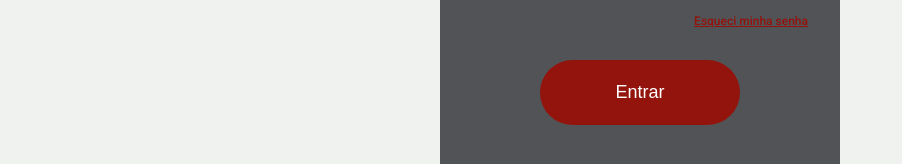
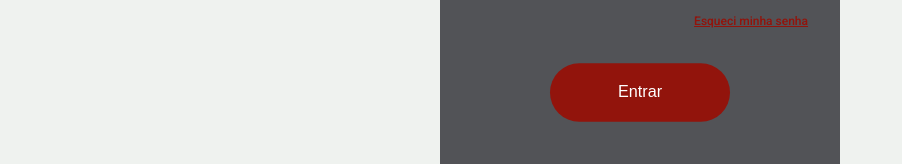
Before and after one commit to AbatCaverna/repfinder, a React (Create React App) app: page /login in a window 1280 px wide. Shown: the part 377-541 px from the top of the page, without its empty margins (0-902 px from the left). Built offline with nearby package versions, Linux system fonts and the light colour scheme; no server answers.

Commit message:
:lipstick: Created animation for buttons

```diff
--- a/src/components/form/button/styles.ts
+++ b/src/components/form/button/styles.ts
@@ -6,7 +6,17 @@ export const Container = styled.button`
   width: 200px;
   border: none;
   cursor: pointer;
+  transform: scale(.9);
+
   &:focus {
     outline: inherit;
   }
+
+  &:active {
+    opacity: 0.7;
+  }
+
+  &:hover {
+    transform: scale(1);
+  }
 `;
```
